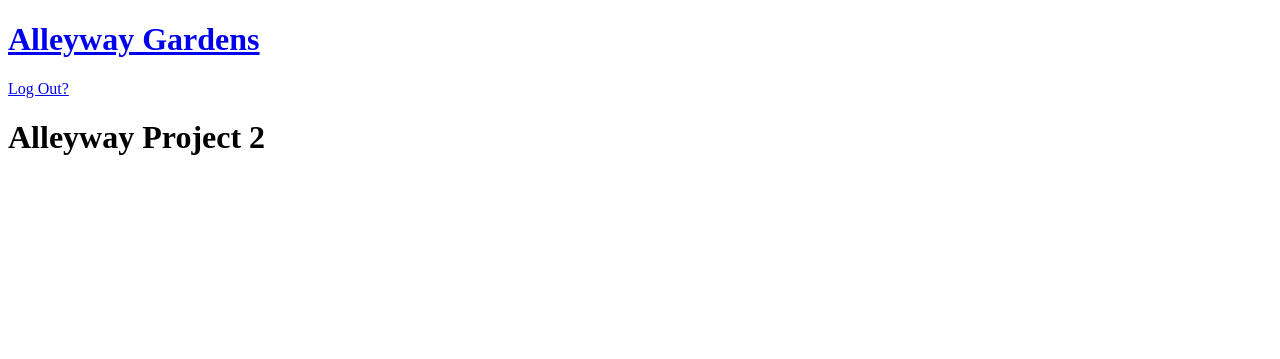
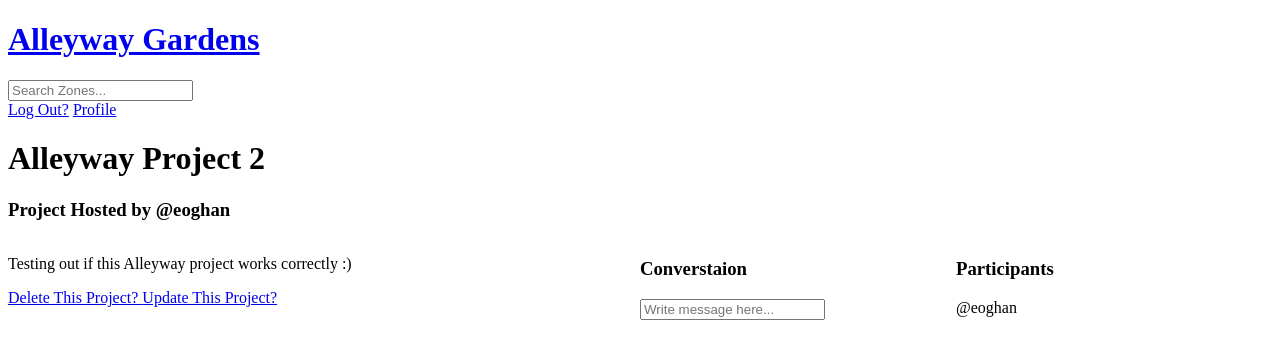
Before and after one commit to codieeweir/AlleywayGardens, a Django app: page /project/3/ in a window 1280 px wide. Shown: the top 359 px of the page. Run offline with Django 4.2, Linux system fonts and the light colour scheme; a user stored in the database is signed in; data comes from the database, SQL or seed files in the repository; both versions use the stored data as it was after the commit.

Commit message:
Some basic HTML files and Messaging function

```diff
--- a/backend/base/templates/base/projects.html
+++ b/backend/base/templates/base/projects.html
@@ -1,20 +1,58 @@
+
 {% extends 'main.html' %}
 
 {% block content %}
 
 <style>
-    .room-container {
-      display: grid;
-      grid-template-columns: 3fr 1fr;
-    }
-  </style>
+  .project-container {
+    display: grid;
+    grid-template-columns: 2fr 1fr 1fr;
+  }
+</style>
 
-  <div class="room-container">
-    <div>
-      <h1>{{project.name}}</h1>
+  <h1>{{project.name}}</h1>
+  <h3> Project Hosted by @{{project.host.username}}</h3>
+  <div class="project-container">
+  <div>
+    <p>{{project.description}}</p>
+    <a href="{% url 'delete-project' project.id %}"> Delete This Project? </a>
+    <a href="{% url 'update-project' project.id %}"> Update This Project? </a>
+  </div>
+  <div>
+    <div class="comment-wrapper">
+      <h3>Converstaion</h3>
+      {% for message in project_messages%}
+      <div>
+        <small>@{{message.user}} {{message.created|timesince}} ago </small>
+        {% if request.user == message.user %}
+        <a href="{% url 'delete-message' message.id %}"> Delete </a>
+        {%endif%}
+        <p>{{message.body}}</p>
 
+      </div>
+      {% endfor %}
     </div>
+
+    {% if request.user.is_authenticated %}
+    <div class="comment-form">
+      <form method="POST" action="">
+        {% csrf_token %}
+        <input type="text" name="body" placeholder="Write message here..." />
+      </form>
+    </div>
+    {% endif %}
   </div>
 
+  <div>
+    <h3>Participants</h3>
+    {% for user in participants %}
+
+    <div>
+      <p>@{{user.username}}</p>
+    </div>
+
+    {% endfor %}
+  </div>
+</div>
 
 {% endblock content %}
--- a/backend/base/urls.py
+++ b/backend/base/urls.py
@@ -11,7 +11,7 @@ urlpatterns = [
     path('project/<str:pk>/', views.project, name="project"),
     path('profile/<str:pk>/', views.userProfile, name = 'user-profile'),
     path('create-project/', views.createProject, name = "create-project"),
-    path('update-project/<str:pk>/', views.updateProject, name = 'update-Project'),
+    path('update-project/<str:pk>/', views.updateProject, name = 'update-project'),
     path('delete-project/<str:pk>/', views.deleteProject, name = 'delete-project'),
     path('delete-message/<str:pk>/', views.deleteMessage, name = 'delete-message')
 ]
--- a/backend/base/views.py
+++ b/backend/base/views.py
@@ -58,15 +58,33 @@ def registerPage(request):
 
 # Create your views here.
 def home(request):
-    projects = Project.objects.all()
+    q = request.GET.get('q') if request.GET.get('q') != None else ''
+    projects = Project.objects.filter(
+                                      Q(zone__name__icontains=q) |
+                                      Q(name__icontains=q)
+                                      )
 
-    context = {'projects' : projects}
+    zones = Zone.objects.all()
+
+    context = {'projects' : projects, 'zones': zones}
     return  render(request, 'base/home.html' , context)
 
 def project(request, pk):
+    project = Project.objects.get(id=pk)
 
-    project = Project.objects.get(id=pk)
-    context = {'project' : project}
+    project_messages = project.message_set.all().order_by('-created')
+    participants = project.participants.all()
+
+    if request.method =='POST':
+        message = Message.objects.create(
+            user=request.user,
+            project=project,
+            body=request.POST.get('body')
+        )
+        project.participants.add(request.user)
+        return redirect('project', pk=project.id)
+
+    context = {'project':project, 'project_messages':project_messages, 'participants':participants}
     return render(request, 'base/projects.html', context)
 
 
@@ -104,7 +122,7 @@ def updateProject(request, pk):
         return HttpResponse("You are not the project host")
 
     if request.method == 'POST':
-        form = ProjectForm(request.POST, instance=room)
+        form = ProjectForm(request.POST, instance=project)
         if form.is_valid():
             form.save()
             return redirect('home')
--- a/backend/templates/navbar.html
+++ b/backend/templates/navbar.html
@@ -2,9 +2,14 @@
     <h1>Alleyway Gardens </h1>
 </a>
 
+<form method="GET" action="{% url 'home' %}">
+    <input type="text" name="q" placeholder="Search Zones..." />
+</form>
+
 
 {% if request.user.is_authenticated %}
 <a href="{% url 'logout' %}"> Log Out?</a>
+<a href="/profile/{{user.id}}"> Profile</a>
 {% else %}
 <a href="{% url 'login' %}"> Log In?</a>
 {% endif %}
```
Also changed, not shown: backend/base/templates/base/delete.html (added, +12 -0 lines), backend/base/templates/base/home.html (+37 -4 lines), backend/base/templates/base/profile.html (+1 -15 lines), backend/db.sqlite3.
